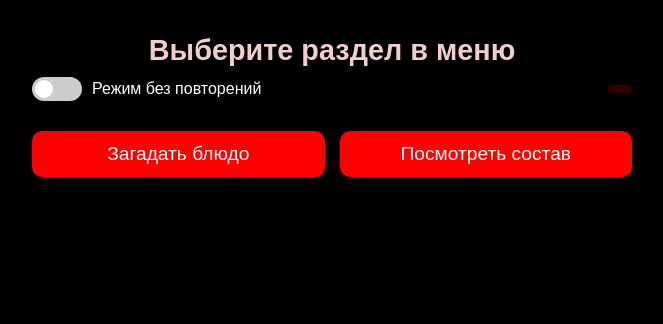
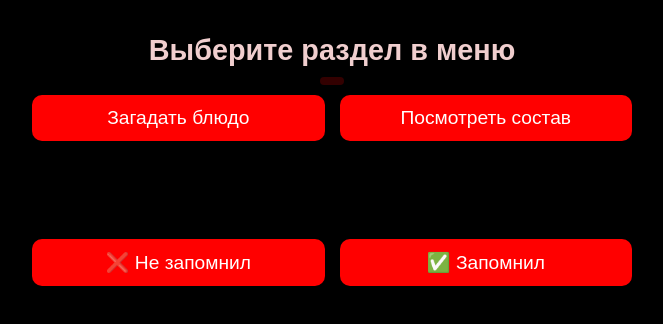
Before and after one commit to Tirvia/GARAGE_Flashcards, a plain HTML site: page flashcards/flashcards.html in a window 1280 px wide. Shown: the whole page, without its empty margins (308-971 px from the left). Drawn offline with nearby package versions, Linux system fonts and the light colour scheme.

Commit message:
Update flashcards.html

```diff
--- a/flashcards/flashcards.html
+++ b/flashcards/flashcards.html
@@ -13,16 +13,8 @@
         <div class="section">
             <h2 id="sectionTitle">Загрузка...</h2>
 
-            <div class="controls">
-                <div class="mode-toggle">
-                    <label class="switch">
-                        <input type="checkbox" id="noRepeatMode">
-                        <span class="slider round"></span>
-                    </label>
-                    <span>Режим без повторений</span>
-                </div>
-                <div class="progress-info" id="progressInfo"></div>
-            </div>
+            <!-- Прогресс обучения -->
+            <div class="progress-info" id="progressInfo"></div>
 
             <div class="buttons-container desktop-buttons">
                 <button type="button" class="btn btn-default" id="question">Загадать блюдо</button>
@@ -44,10 +36,26 @@
                 </div>
             </div>
 
+            <!-- Подсказка о свайпе -->
+            <div class="swipe-hint">
+                ← Не запомнил &nbsp;&nbsp;&nbsp;|&nbsp;&nbsp;&nbsp; Запомнил →
+            </div>
+
+            <!-- Кнопки для обучения (десктоп) -->
+            <div class="buttons-container desktop-buttons">
+                <button type="button" class="btn btn-default" id="forgetBtn">❌ Не запомнил</button>
+                <button type="button" class="btn btn-default" id="rememberBtn">✅ Запомнил</button>
+            </div>
+
+            <!-- Мобильные кнопки (дублируют десктопные) -->
             <div class="buttons-container mobile-buttons">
                 <div class="mobile-buttons-row">
                     <button type="button" class="btn btn-default" id="question-mobile">Загадать блюдо</button>
                     <button type="button" class="btn btn-default" id="flipCard-mobile">Посмотреть состав</button>
+                </div>
+                <div class="mobile-buttons-row" style="margin-top: 10px;">
+                    <button type="button" class="btn btn-default" id="forgetBtn-mobile">❌ Не запомнил</button>
+                    <button type="button" class="btn btn-default" id="rememberBtn-mobile">✅ Запомнил</button>
                 </div>
             </div>
         </div>
```
